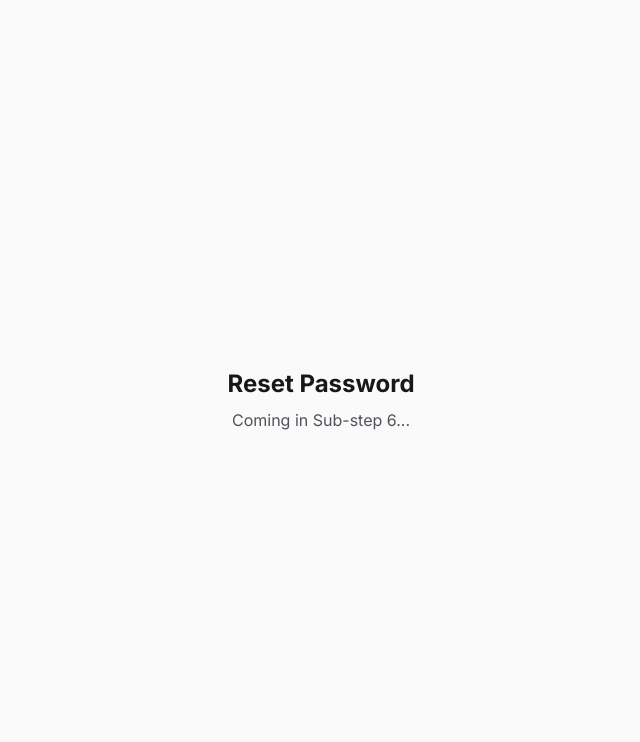
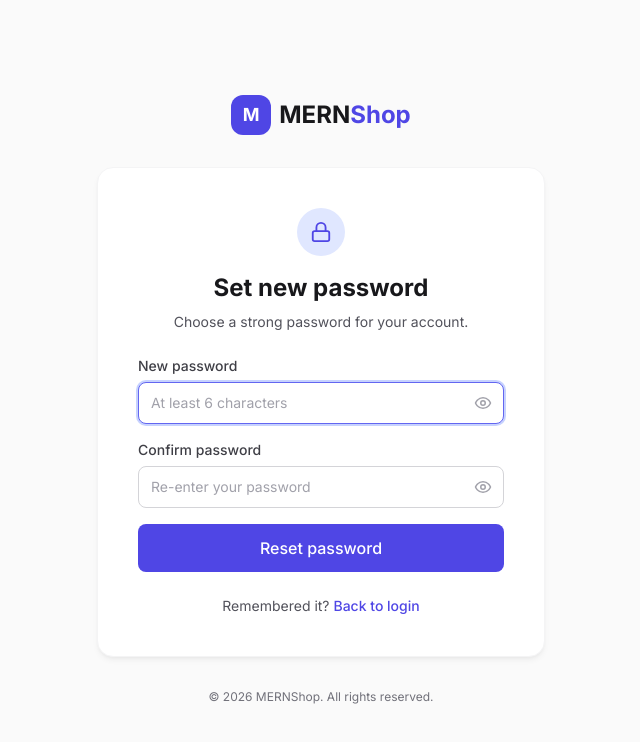
Before and after one commit to SyedAthar88/Mern-Ecommerce-and-AI-powered-project, a React (Vite) app in the folder client/: page /reset-password/1 in a window 1280 px wide. Shown: the top 742 px of the page, without its empty margins (319-959 px from the left). Built offline with nearby package versions, Linux system fonts and the light colour scheme; no server answers.

Commit message:
Phase 12.6: reset password page - Phase 12 COMPLETE

```diff
--- a/client/src/pages/public/ResetPassword.jsx
+++ b/client/src/pages/public/ResetPassword.jsx
@@ -1,12 +1,266 @@
+import { useState, useEffect, useRef } from "react";
+import { Link, Navigate, useNavigate, useParams } from "react-router-dom";
+import toast from "react-hot-toast";
+
+import { useAuth } from "../../hooks/useAuth.js";
+import { authApi } from "../../api/auth.api.js";
+import { Card } from "../../components/ui/Card.jsx";
+import { Input } from "../../components/ui/Input.jsx";
+import { Button } from "../../components/ui/Button.jsx";
+import { validateResetPassword } from "../../utils/validators.js";
+
 export default function ResetPassword() {
+  // ==========================================
+  // Hooks
+  // ==========================================
+  const { user } = useAuth();
+  const navigate = useNavigate();
+  const { token } = useParams();
+  const passwordRef = useRef(null);
+
+  // ==========================================
+  // State
+  // ==========================================
+  const [formData, setFormData] = useState({
+    password: "",
+    confirmPassword: "",
+  });
+  const [fieldErrors, setFieldErrors] = useState({});
+  const [loading, setLoading] = useState(false);
+
+  // ==========================================
+  // Auto-focus password on mount
+  // ==========================================
+  useEffect(() => {
+    passwordRef.current?.focus();
+  }, []);
+
+  // ==========================================
+  // Guard: already logged in
+  // ==========================================
+  if (user) {
+    return <Navigate to="/" replace />;
+  }
+
+  // ==========================================
+  // Guard: missing token in URL
+  // ==========================================
+  if (!token) {
+    return (
+      <div className="min-h-screen flex items-center justify-center bg-neutral-50 px-4 py-12">
+        <div className="w-full max-w-md animate-fade-in">
+          <div className="text-center mb-8">
+            <Link to="/" className="inline-flex items-center gap-2 group">
+              <div className="w-10 h-10 rounded-xl bg-primary-600 flex items-center justify-center text-white font-bold text-lg transition-transform group-hover:scale-105">
+                M
+              </div>
+              <span className="font-bold text-2xl text-neutral-900">
+                MERN<span className="text-primary-600">Shop</span>
+              </span>
+            </Link>
+          </div>
+
+          <Card padding="lg">
+            <div className="text-center">
+              <div className="mx-auto w-16 h-16 rounded-full bg-error-50 flex items-center justify-center mb-6">
+                <AlertIcon />
+              </div>
+              <h1 className="text-2xl font-bold text-neutral-900 mb-2">
+                Invalid reset link
+              </h1>
+              <p className="text-sm text-neutral-600 mb-6">
+                This password reset link is missing or invalid. Please request
+                a new one.
+              </p>
+              <Link to="/forgot-password">
+                <Button variant="primary" size="lg" fullWidth>
+                  Request new link
+                </Button>
+              </Link>
+              <p className="mt-4">
+                <Link
+                  to="/login"
+                  className="text-sm font-medium text-primary-600 hover:text-primary-700 transition-colors"
+                >
+                  ← Back to login
+                </Link>
+              </p>
+            </div>
+          </Card>
+        </div>
+      </div>
+    );
+  }
+
+  // ==========================================
+  // Handle input change
+  // ==========================================
+  const handleChange = (e) => {
+    const { name, value } = e.target;
+
+    setFormData((prev) => ({ ...prev, [name]: value }));
+
+    if (fieldErrors[name]) {
+      setFieldErrors((prev) => ({ ...prev, [name]: "" }));
+    }
+  };
+
+  // ==========================================
+  // Handle submit
+  // ==========================================
+  const handleSubmit = async (e) => {
+    e.preventDefault();
+
+    // 1. Client-side validation
+    const errors = validateResetPassword(formData);
+    if (Object.keys(errors).length > 0) {
+      setFieldErrors(errors);
+      return;
+    }
+
+    // 2. Call API
+    setLoading(true);
+    try {
+      await authApi.resetPassword(token, { password: formData.password });
+      toast.success("Password reset! Please log in with your new password.");
+      navigate("/login");
+    } catch (err) {
+      const message =
+        err.response?.data?.message ||
+        "Reset failed. The link may have expired.";
+      toast.error(message);
+    } finally {
+      setLoading(false);
+    }
+  };
+
+  // ==========================================
+  // Render — form state
+  // ==========================================
   return (
-    <div className="min-h-screen flex items-center justify-center bg-neutral-50">
-      <div className="text-center">
-        <h1 className="text-2xl font-bold text-neutral-900 mb-2">
-          Reset Password
-        </h1>
-        <p className="text-neutral-600">Coming in Sub-step 6...</p>
+    <div className="min-h-screen flex items-center justify-center bg-neutral-50 px-4 py-12">
+      <div className="w-full max-w-md animate-fade-in">
+        {/* ============ LOGO ============ */}
+        <div className="text-center mb-8">
+          <Link
+            to="/"
+            className="inline-flex items-center gap-2 group"
+            aria-label="Go to home"
+          >
+            <div className="w-10 h-10 rounded-xl bg-primary-600 flex items-center justify-center text-white font-bold text-lg transition-transform group-hover:scale-105">
+              M
+            </div>
+            <span className="font-bold text-2xl text-neutral-900">
+              MERN<span className="text-primary-600">Shop</span>
+            </span>
+          </Link>
+        </div>
+
+        {/* ============ CARD ============ */}
+        <Card padding="lg">
+          <div className="text-center mb-6">
+            <div className="mx-auto w-12 h-12 rounded-full bg-primary-100 flex items-center justify-center mb-4">
+              <LockIcon />
+            </div>
+            <h1 className="text-2xl font-bold text-neutral-900 mb-2">
+              Set new password
+            </h1>
+            <p className="text-sm text-neutral-600">
+              Choose a strong password for your account.
+            </p>
+          </div>
+
+          <form onSubmit={handleSubmit} className="space-y-4" noValidate>
+            <Input
+              ref={passwordRef}
+              name="password"
+              label="New password"
+              type="password"
+              value={formData.password}
+              onChange={handleChange}
+              placeholder="At least 6 characters"
+              error={fieldErrors.password}
+              autoComplete="new-password"
+            />
+
+            <Input
+              name="confirmPassword"
+              label="Confirm password"
+              type="password"
+              value={formData.confirmPassword}
+              onChange={handleChange}
+              placeholder="Re-enter your password"
+              error={fieldErrors.confirmPassword}
+              autoComplete="new-password"
+            />
+
+            <Button
+              type="submit"
+              variant="primary"
+              size="lg"
+              fullWidth
+              loading={loading}
+            >
+              Reset password
+            </Button>
+          </form>
+
+          <p className="mt-6 text-center text-sm text-neutral-600">
+            Remembered it?{" "}
+            <Link
+              to="/login"
+              className="font-medium text-primary-600 hover:text-primary-700 transition-colors"
+            >
+              Back to login
+            </Link>
+          </p>
+        </Card>
+
+        {/* ============ FOOTER ============ */}
+        <p className="text-center text-xs text-neutral-500 mt-8">
+          © {new Date().getFullYear()} MERNShop. All rights reserved.
+        </p>
       </div>
     </div>
   );
 }
+
+// ==========================================
+// Inline icons
+// ==========================================
+const LockIcon = () => (
+  <svg
+    xmlns="http://www.w3.org/2000/svg"
+    width="22"
+    height="22"
+    viewBox="0 0 24 24"
+    fill="none"
+    stroke="currentColor"
+    strokeWidth="2"
+    strokeLinecap="round"
+    strokeLinejoin="round"
+    className="text-primary-600"
+  >
+    <rect width="18" height="11" x="3" y="11" rx="2" ry="2" />
+    <path d="M7 11V7a5 5 0 0 1 10 0v4" />
+  </svg>
+);
+
+const AlertIcon = () => (
+  <svg
+    xmlns="http://www.w3.org/2000/svg"
+    width="28"
+    height="28"
+    viewBox="0 0 24 24"
+    fill="none"
+    stroke="currentColor"
+    strokeWidth="2"
+    strokeLinecap="round"
+    strokeLinejoin="round"
+    className="text-error-600"
+  >
+    <circle cx="12" cy="12" r="10" />
+    <line x1="12" y1="8" x2="12" y2="12" />
+    <line x1="12" y1="16" x2="12.01" y2="16" />
+  </svg>
+);
```
